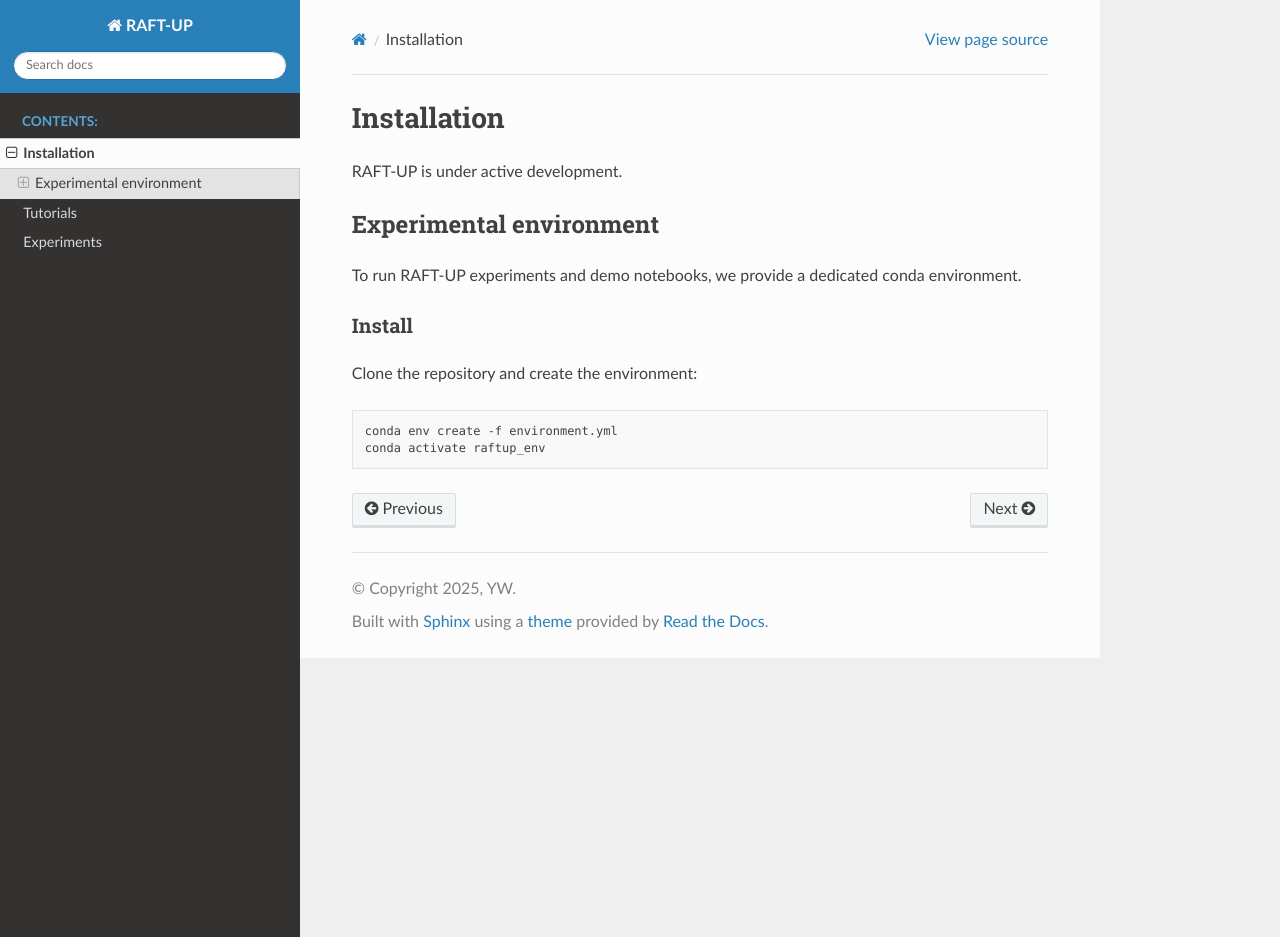
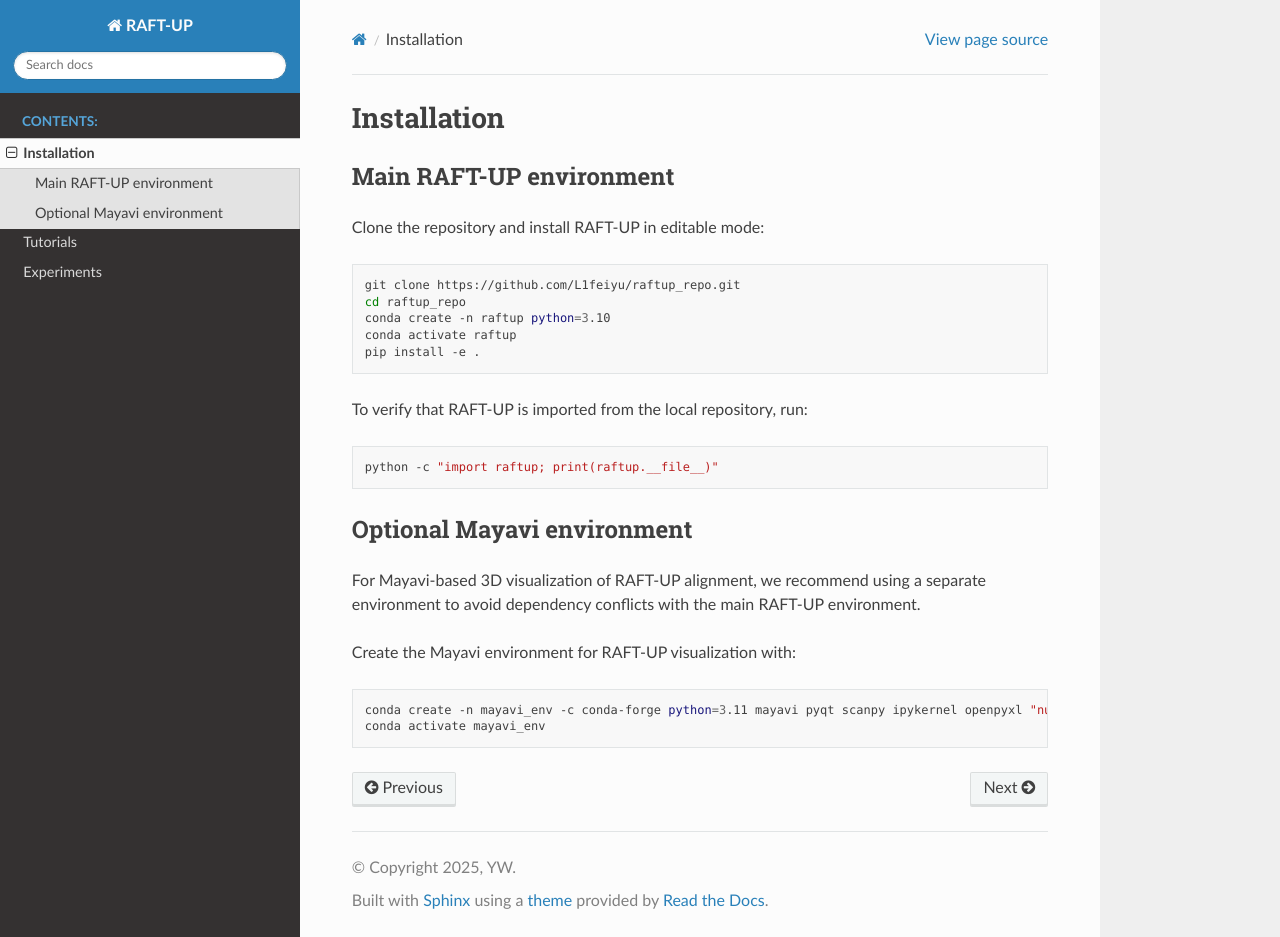
Before and after one commit to L1feiyu/raftup_repo, a Sphinx documentation site: the page built from docs/source/installation.md, in a window 1280 px wide and 937 px high. Built offline with Sphinx 7.4.7 and the Read the Docs theme 3.1.0, drawn with Linux system fonts in a browser that asks for light colours.

Commit message:
Update installation documentation

````diff
--- a/docs/source/installation.md
+++ b/docs/source/installation.md
@@ -1,15 +1,28 @@
 # Installation
 
-RAFT-UP is under active development.
+## Main RAFT-UP environment
 
-## Experimental environment
-
-To run RAFT-UP experiments and demo notebooks, we provide a dedicated conda environment.
-
-### Install
-
-Clone the repository and create the environment:
+Clone the repository and install RAFT-UP in editable mode:
 
 ```bash
-conda env create -f environment.yml
-conda activate raftup_env
+git clone https://github.com/L1feiyu/raftup_repo.git
+cd raftup_repo
+conda create -n raftup python=3.10
+conda activate raftup
+pip install -e .
+```
+To verify that RAFT-UP is imported from the local repository, run:
+```bash
+python -c "import raftup; print(raftup.__file__)"
+```
+
+## Optional Mayavi environment
+
+For Mayavi-based 3D visualization of RAFT-UP alignment, we recommend using a separate environment to avoid dependency conflicts with the main RAFT-UP environment.
+
+Create the Mayavi environment for RAFT-UP visualization with:
+
+```bash
+conda create -n mayavi_env -c conda-forge python=3.11 mayavi pyqt scanpy ipykernel openpyxl "numpy<2.4"
+conda activate mayavi_env
+```
````
